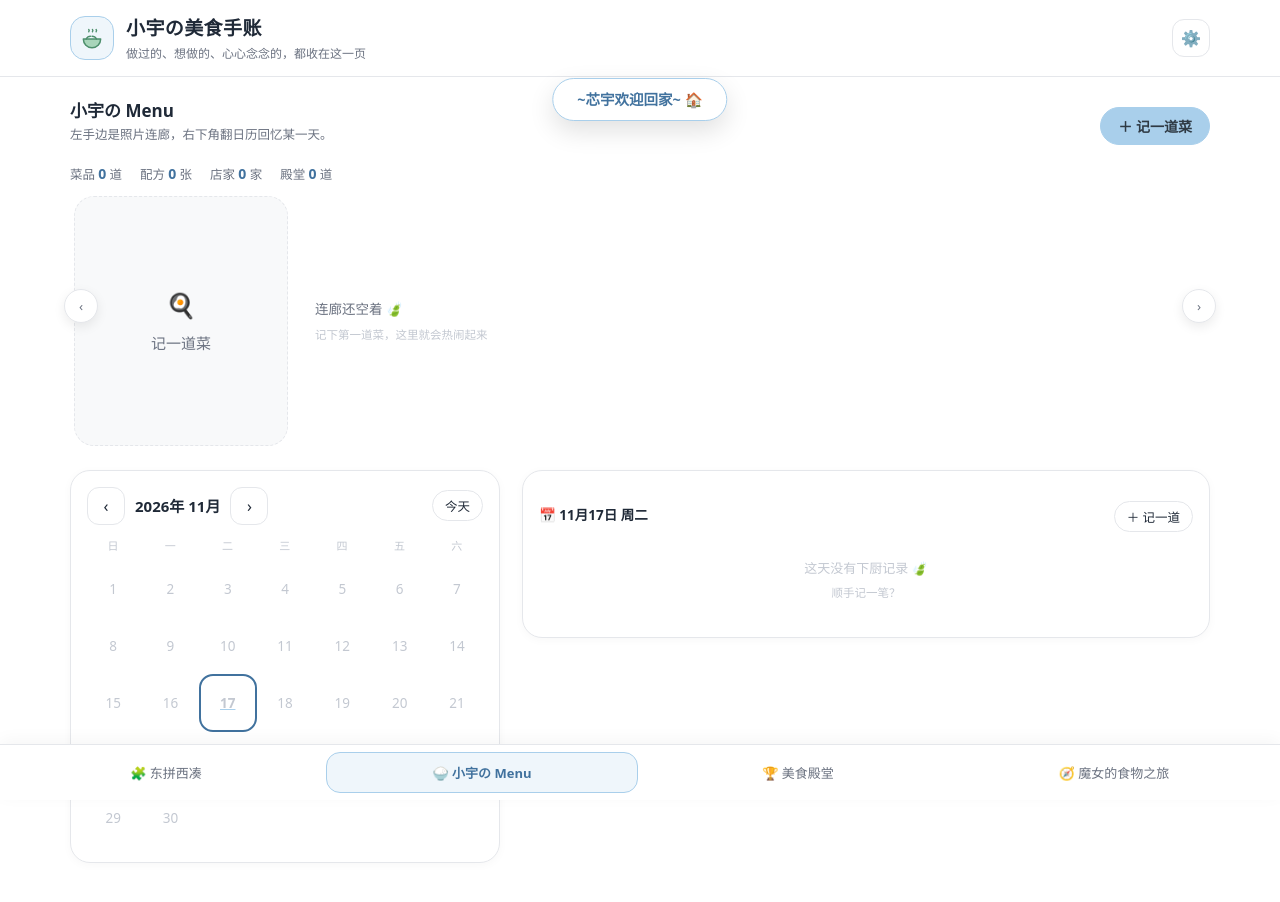
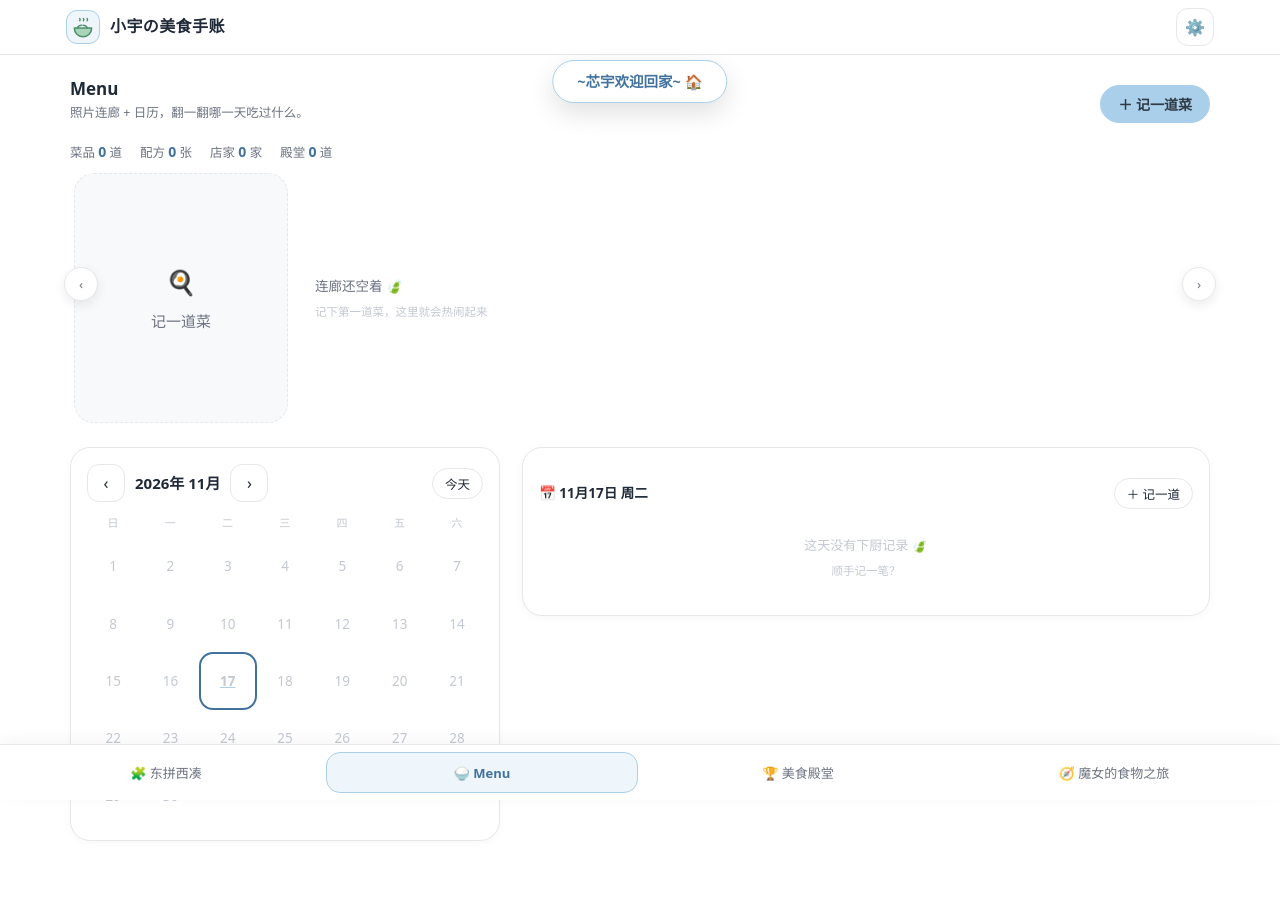
Before and after one commit to Tracy-Xinyu/xiaoyu-food-journal, a plain HTML site: page index.html in a window 1280 px wide. Both pictures are taken after a click on the element 92 px from the left and 38 px from the top of the page. Drawn offline with Linux system fonts and the light colour scheme.

Commit message:
deploy: v2.5 compact header + corridor fix

```diff
--- a/index.html
+++ b/index.html
@@ -68,12 +68,12 @@ p{margin:0}
    顶栏
    ============================================================ */
 .top{position:sticky;top:0;z-index:50;background:var(--bg);border-bottom:1px solid var(--border)}
-.top-in{max-width:1180px;margin:0 auto;padding:13px 20px;display:flex;align-items:center;gap:12px}
-.brand{display:flex;align-items:center;gap:12px;min-width:0;flex:1}
-.logo{width:44px;height:44px;border-radius:15px;background:var(--accent-soft);border:1px solid var(--accent);display:grid;place-items:center;flex:0 0 auto;overflow:hidden;cursor:pointer}
+.top-in{max-width:1180px;margin:0 auto;padding:8px 16px;display:flex;align-items:center;gap:10px}
+.brand{display:flex;align-items:center;gap:10px;min-width:0;flex:1}
+.logo{width:34px;height:34px;border-radius:11px;background:var(--accent-soft);border:1px solid var(--accent);display:grid;place-items:center;flex:0 0 auto;overflow:hidden;cursor:pointer}
 .logo img{width:100%;height:100%;object-fit:cover;display:block}
 .greet{
-  position:fixed;left:50%;top:78px;z-index:150;
+  position:fixed;left:50%;top:60px;z-index:150;
   transform:translateX(-50%) translateY(-8px);
   background:#fff;border:1px solid var(--accent);border-radius:999px;
   padding:9px 24px;font-size:14.5px;color:var(--accent-deep);font-weight:600;
@@ -82,7 +82,7 @@ p{margin:0}
   transition:opacity .55s ease,transform .55s ease;
 }
 .greet.show{opacity:1;transform:translateX(-50%) translateY(0)}
-.brand h1{font-size:19px;letter-spacing:.4px;white-space:nowrap;overflow:hidden;text-overflow:ellipsis}
+.brand h1{font-size:16px;letter-spacing:.4px;white-space:nowrap;overflow:hidden;text-overflow:ellipsis}
 .brand .sub{font-size:12px;color:var(--dim);white-space:nowrap;overflow:hidden;text-overflow:ellipsis}
 .icon-btn{width:38px;height:38px;border-radius:12px;border:1px solid var(--border);background:var(--panel);cursor:pointer;display:grid;place-items:center;font-size:16px;transition:.15s;color:var(--text);flex:0 0 auto}
 .icon-btn:hover{border-color:var(--accent);background:var(--accent-soft)}
@@ -443,7 +443,7 @@ p{margin:0}
   <div class="top-in">
     <div class="brand">
       <div class="logo" id="brandLogo" title="点头像也可以再听一次欢迎语～">
-        <svg width="26" height="26" viewBox="0 0 24 24" fill="none">
+        <svg width="20" height="20" viewBox="0 0 24 24" fill="none">
           <path d="M4 13h16a8 8 0 0 1-16 0Z" fill="#a8d5ba" stroke="#4d8f6c" stroke-width="1.4" stroke-linejoin="round"/>
           <path d="M6.6 13c.9-1.7 2.3-2.6 4-2.6M12 10.4c1.8 0 3.3.9 4.2 2.6" stroke="#4d8f6c" stroke-width="1.2" stroke-linecap="round"/>
           <path d="M9 6.2c.6-.7.5-1.4 0-2M12.4 6.2c.6-.7.5-1.4 0-2M15.8 6.2c.6-.7.5-1.4 0-2" stroke="#4d8f6c" stroke-width="1.3" stroke-linecap="round"/>
@@ -451,7 +451,6 @@ p{margin:0}
       </div>
       <div style="min-width:0">
         <h1>小宇の美食手账</h1>
-        <p class="sub">做过的、想做的、心心念念的，都收在这一页</p>
       </div>
     </div>
     <button class="icon-btn" id="btnSettings" title="设置 / 备份">⚙️</button>
@@ -462,7 +461,7 @@ p{margin:0}
 <div class="wrap">
   <nav class="tabs" id="tabs">
     <button class="tab" data-tab="recipes">🧩 东拼西凑</button>
-    <button class="tab active" data-tab="menu">🍚 小宇の Menu</button>
+    <button class="tab active" data-tab="menu">🍚 Menu</button>
     <button class="tab" data-tab="hall">🏆 美食殿堂</button>
     <button class="tab" data-tab="travel">🧭 魔女的食物之旅</button>
   </nav>
@@ -484,8 +483,8 @@ p{margin:0}
   <section class="view active" id="view-menu">
     <div class="sec-head">
       <div>
-        <div class="sec-title">小宇の Menu</div>
-        <div class="sec-desc">左手边是照片连廊，右下角翻日历回忆某一天。</div>
+        <div class="sec-title">Menu</div>
+        <div class="sec-desc">照片连廊 + 日历，翻一翻哪一天吃过什么。</div>
       </div>
       <div class="spacer"></div>
       <button class="btn primary" id="addDish">＋ 记一道菜</button>
@@ -969,7 +968,13 @@ function renderMenu(){
 function renderCorridor(){
   var box=$('#corridor');
   var list=DB.dishes.slice().sort(byDateDesc);
-  var html='<div class="card-add" id="corAdd"><div style="font-size:24px">🍳</div><div>记一道菜</div></div>';
+  var html='';
+  if(!list.length){
+    html+='<div class="card-add" id="corAdd"><div style="font-size:24px">🍳</div><div>记一道菜</div></div>'
+      + '<div style="flex:1 1 auto;min-width:200px;display:flex;flex-direction:column;justify-content:center;'
+      + 'padding:0 12px;color:var(--dim);font-size:13.5px;line-height:2">'
+      + '连廊还空着 🍃<br><span class="tiny">记下第一道菜，这里就会热闹起来</span></div>';
+  }
   list.forEach(function(d){
     var img = d.photo
       ? '<img class="ph" src="'+d.photo+'" alt="">'
@@ -980,11 +985,6 @@ function renderCorridor(){
       + '<div>'+starsHtml(d.stars)+'</div>'
       + '</div></div>';
   });
-  if(!list.length){
-    html += '<div style="flex:1 1 auto;min-width:200px;display:flex;flex-direction:column;justify-content:center;'
-      + 'padding:0 12px;color:var(--dim);font-size:13.5px;line-height:2">'
-      + '连廊还空着 🍃<br><span class="tiny">记下第一道菜，这里就会热闹起来</span></div>';
-  }
   box.innerHTML=html;
 
   var add=$('#corAdd',box);
```
